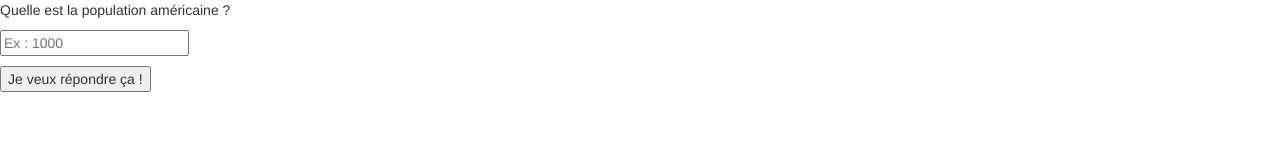
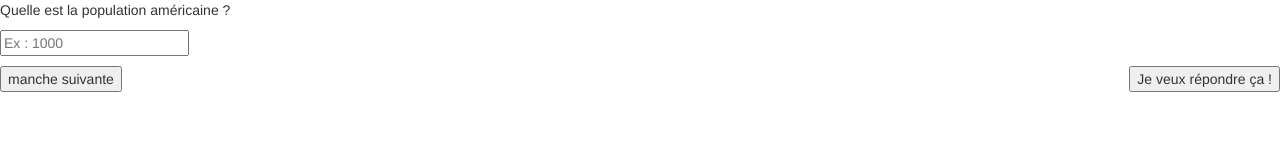
Before and after one commit to Zufferdi/Pays, a plain HTML site: page index.html in a window 1280 px wide. Drawn offline with nearby package versions, Linux system fonts and the light colour scheme.

Commit message:
ve 14:02 v.1.02

```diff
--- a/assets/fonction.js
+++ b/assets/fonction.js
@@ -62,6 +62,7 @@ console.log(reponse)
         }
     )
 
+
    // }
 //}
 
--- a/css/style.css
+++ b/css/style.css
@@ -11,9 +11,17 @@
 
 }
 
-#submit{
+
+ #submit {
+    float: right;
+    text-align: right;
+}
+
+#next {
+    float: left;
 
 }
+
 
 .resultat{
 
--- a/index.html
+++ b/index.html
@@ -37,6 +37,12 @@
 
         </div>
 
+        <div class="button">
+
+            <button id="next"> manche suivante </button>
+
+        </div>
+
 
     </body>
 
```
